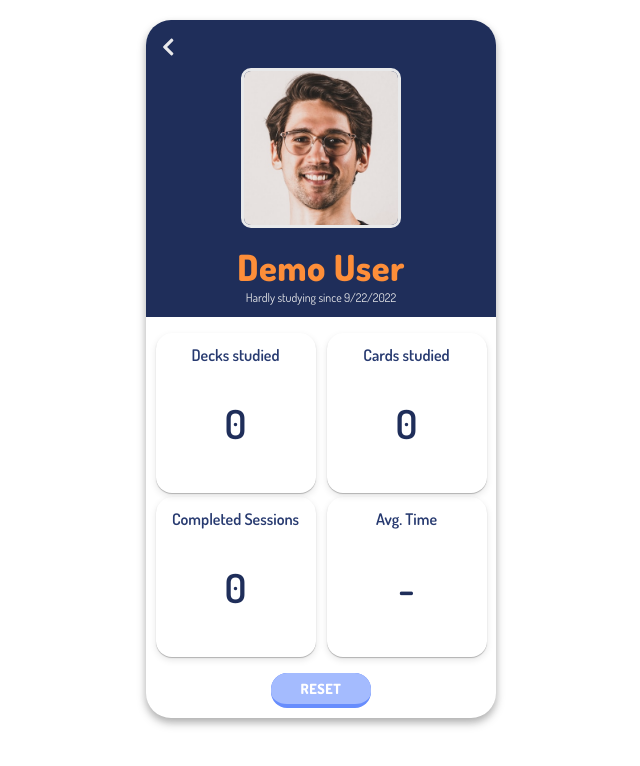
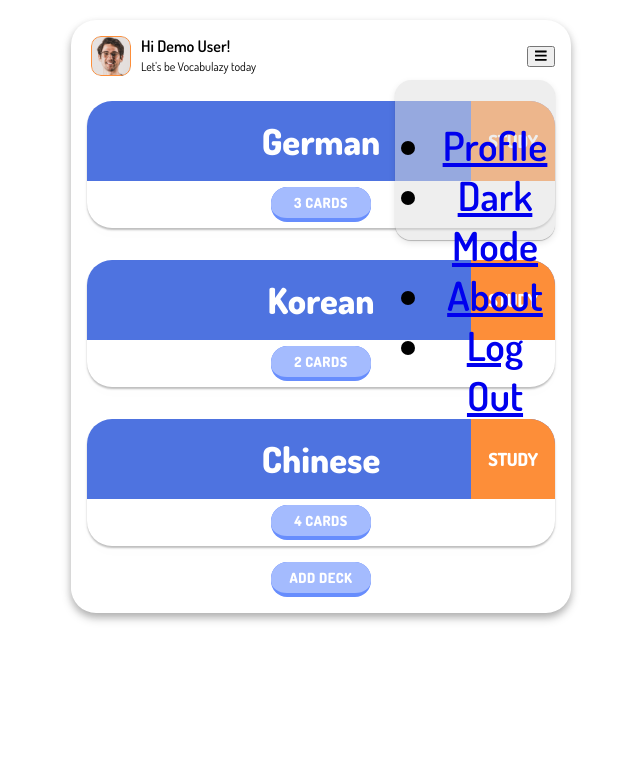
Before and after one commit to vincenthanguk/Vocabulazy, a React (Create React App) app: page / in a window 1280 px wide. Both pictures are taken after a click on the button 430 px from the left and 56 px from the top of the page. Shown: the top 766 px of the page, without its empty margins (319-959 px from the left). Built offline with nearby package versions, Linux system fonts and the light colour scheme.

Commit message:
implementing dropdown menu

```diff
--- a/src/app/vocabulazy-styles.css
+++ b/src/app/vocabulazy-styles.css
@@ -24,20 +24,8 @@ whitespace: multiples of 16px
   box-shadow: 0 3px 7px rgba(0, 0, 0, 0.1), 0 5px 10px rgba(0, 0, 0, 0.25);
 }
 
-.main-container {
-  background-color: white;
-  color: rgb(20, 20, 20);
-  width: 100%;
-  border-radius: 0 0 16px 16px;
-  /* overflow: auto; */
-  /* margin-bottom: 1.6rem; */
-}
-
 .back-btn {
   margin: 10px;
-}
-
-.new-deck-btn {
 }
 
 .deck-list {
@@ -49,59 +37,8 @@ whitespace: multiples of 16px
   padding: 0;
 }
 
-.list-container {
-  width: 100%;
-}
-
-/* .add-deck-container {
-  height: 5rem;
-  margin-bottom: 0;
-} */
-
 h1 {
   font-size: 3.6rem;
-}
-
-.heading-container {
-  display: grid;
-  grid-template-rows: 1fr 1fr;
-  grid-template-columns: 2rem 5rem 15rem 1fr 2rem 2rem;
-  margin-top: 1.6rem;
-}
-
-.header-main {
-  margin-bottom: 0.9rem;
-}
-
-.avatar-container-small {
-  grid-row: 1/-1;
-  grid-column: 2/3;
-  justify-self: start;
-  align-self: center;
-}
-
-.heading-username {
-  grid-row: 1;
-  grid-column: 3/4;
-  justify-self: start;
-  align-self: center;
-  font-size: 1.6rem;
-  font-weight: 600;
-}
-
-.heading-subheading {
-  grid-row: 2;
-  grid-column: 3/4;
-  justify-self: start;
-  align-self: center;
-  font-size: 1.2rem;
-}
-
-.hamburger-container {
-  grid-row: 1/-1;
-  grid-column: 5/6;
-  justify-self: center;
-  align-self: center;
 }
 
 /* .footer {
--- /dev/null
+++ b/src/components/dropdownMenu/dropdownMenu-component.jsx
@@ -0,0 +1,32 @@
+import React from 'react';
+
+import './dropdownMenu-styles.css';
+
+const DropdownMenu = (props) => {
+  const { isOpen } = props;
+
+  return (
+    <>
+      {isOpen && (
+        <div className="dropdown">
+          <ul className="dropdown-menu">
+            <li>
+              <a href="#option1">Profile</a>
+            </li>
+            <li>
+              <a href="#option2">Dark Mode</a>
+            </li>
+            <li>
+              <a href="#option3">About</a>
+            </li>
+            <li>
+              <a href="#option3">Log Out</a>
+            </li>
+          </ul>
+        </div>
+      )}
+    </>
+  );
+};
+
+export default DropdownMenu;
--- /dev/null
+++ b/src/components/dropdownMenu/dropdownMenu-styles.css
@@ -0,0 +1,16 @@
+.dropdown {
+  position: absolute;
+  top: 6rem;
+  right: 1.6rem;
+  background-color: var(--color-gray);
+  font-size: 4rem;
+  font-weight: 600;
+  width: 16rem;
+  height: 16rem;
+  box-shadow: 0 3px 7px rgba(0, 0, 0, 0.1), 0 1px 1px rgba(0, 0, 0, 0.25);
+  display: grid;
+  grid-template-columns: 1fr;
+  grid-template-rows: 1.2rem 2rem 11.6rem 1.2rem;
+  border-radius: 16px;
+  z-index: 2;
+}
--- a/src/components/welcome/welcome-component.jsx
+++ b/src/components/welcome/welcome-component.jsx
@@ -4,9 +4,9 @@ import { UserContext } from '../../context/UserContext';
 import './welcome-styles.css';
 
 const Welcome = (props) => {
+  const { toggleDropdownMenu } = props;
+
   const [userContext, setUserContext] = useContext(UserContext);
-
-  const { setView } = props;
 
   const fetchUserDetails = useCallback(() => {
     fetch(process.env.REACT_APP_API_ENDPOINT + 'users/me', {
@@ -48,22 +48,14 @@ const Welcome = (props) => {
   return !userContext.details ? (
     'Loading user details...'
   ) : (
-    // <div className="avatar-container-small">
     <img
       src={process.env.PUBLIC_URL + '/images/avatar.png'}
       className="avatar-img img-small"
       alt="user-avatar"
-      onClick={() => setView(() => 'myAccountView')}
+      onClick={() => toggleDropdownMenu()}
       role="button"
     />
-    // </div>
   );
 };
 
 export default Welcome;
-
-// <div className="heading-welcome">
-//   <button className="button" onClick={toggle}>
-//     {userContext.details.firstName}
-//   </button>
-// </div>;
--- /dev/null
+++ b/src/views/mainView/mainView-styles.css
@@ -0,0 +1,58 @@
+.MainView {
+  position: relative;
+}
+
+.main-container {
+  background-color: white;
+  color: rgb(20, 20, 20);
+  width: 100%;
+  border-radius: 0 0 16px 16px;
+  /* overflow: auto; */
+  /* margin-bottom: 1.6rem; */
+}
+
+.header-main {
+  margin-bottom: 0.9rem;
+}
+
+.list-container {
+  width: 100%;
+}
+
+.heading-container {
+  display: grid;
+  grid-template-rows: 1fr 1fr;
+  grid-template-columns: 2rem 5rem 15rem 1fr 2rem 2rem;
+  margin-top: 1.6rem;
+}
+
+.avatar-container-small {
+  grid-row: 1/-1;
+  grid-column: 2/3;
+  justify-self: start;
+  align-self: center;
+}
+
+.heading-username {
+  grid-row: 1;
+  grid-column: 3/4;
+  justify-self: start;
+  align-self: center;
+  font-size: 1.6rem;
+  font-weight: 600;
+}
+
+.heading-subheading {
+  grid-row: 2;
+  grid-column: 3/4;
+  justify-self: start;
+  align-self: center;
+  font-size: 1.2rem;
+}
+
+.hamburger-container {
+  grid-row: 1/-1;
+  grid-column: 5/6;
+  justify-self: center;
+  align-self: center;
+}
--- a/src/views/mainView/mainView.jsx
+++ b/src/views/mainView/mainView.jsx
@@ -3,8 +3,11 @@ import React, { useState } from 'react';
 import Welcome from '../../components/welcome/welcome-component';
 import Deck from '../../components/deck/deck-component';
 import EditDeckForm from '../../components/editDeckForm/editDeckForm-component';
+import DropdownMenu from '../../components/dropdownMenu/dropdownMenu-component';
 import { FontAwesomeIcon } from '@fortawesome/react-fontawesome';
 import { faBars } from '@fortawesome/free-solid-svg-icons';
+
+import './mainView-styles.css';
 
 import {
   handleAddDeck,
@@ -30,6 +33,11 @@ function MainView(props) {
   } = props;
 
   const [editingDeckIndex, setEditingDeckIndex] = useState(null);
+  const [dropdownIsOpen, setDropdownIsOpen] = useState(false);
+
+  const toggleDropdownMenu = () => {
+    setDropdownIsOpen(!dropdownIsOpen);
+  };
 
   // handles click events on decks, either editing an existing deck, canceling the new deck, or adding a new deck
   const handleDeckEditClick = (i) => {
@@ -83,7 +91,10 @@ function MainView(props) {
       </div>
       {userContext.token ? (
         <div className="avatar-container-small">
-          <Welcome className="Welcome" setView={setView} />
+          <Welcome
+            className="Welcome"
+            toggleDropdownMenu={toggleDropdownMenu}
+          />
         </div>
       ) : null}
       <button className="hamburger-container" aria-label="Menu">
@@ -148,6 +159,7 @@ function MainView(props) {
       <div className="header-main" role="banner">
         {heading}
       </div>
+      <DropdownMenu isOpen={dropdownIsOpen} />
       {isLoading ? (
         <div role="status" aria-live="polite">
           {loading}
--- a/src/views/myAccountView/myAccountView.jsx
+++ b/src/views/myAccountView/myAccountView.jsx
@@ -334,7 +334,7 @@ const MyAccount = (props) => {
         </div>
       </div>
       <div className="data-flashcards-container">
-        <div className="data-flashcard data-one">
+        <div className="data-one">
           <CSSTransition
             in={isLoaded}
             classNames="fade-one"
@@ -368,7 +368,7 @@ const MyAccount = (props) => {
             </div>
           </CSSTransition>
         </div>
-        <div className="data-flashcard data-two">
+        <div className="data-two">
           <CSSTransition
             in={isLoaded}
             classNames="fade-two"
@@ -401,7 +401,7 @@ const MyAccount = (props) => {
             </div>
           </CSSTransition>
         </div>
-        <div className="data-flashcard data-three">
+        <div className="data-three">
           <CSSTransition
             in={isLoaded}
             classNames="fade-three"
```
